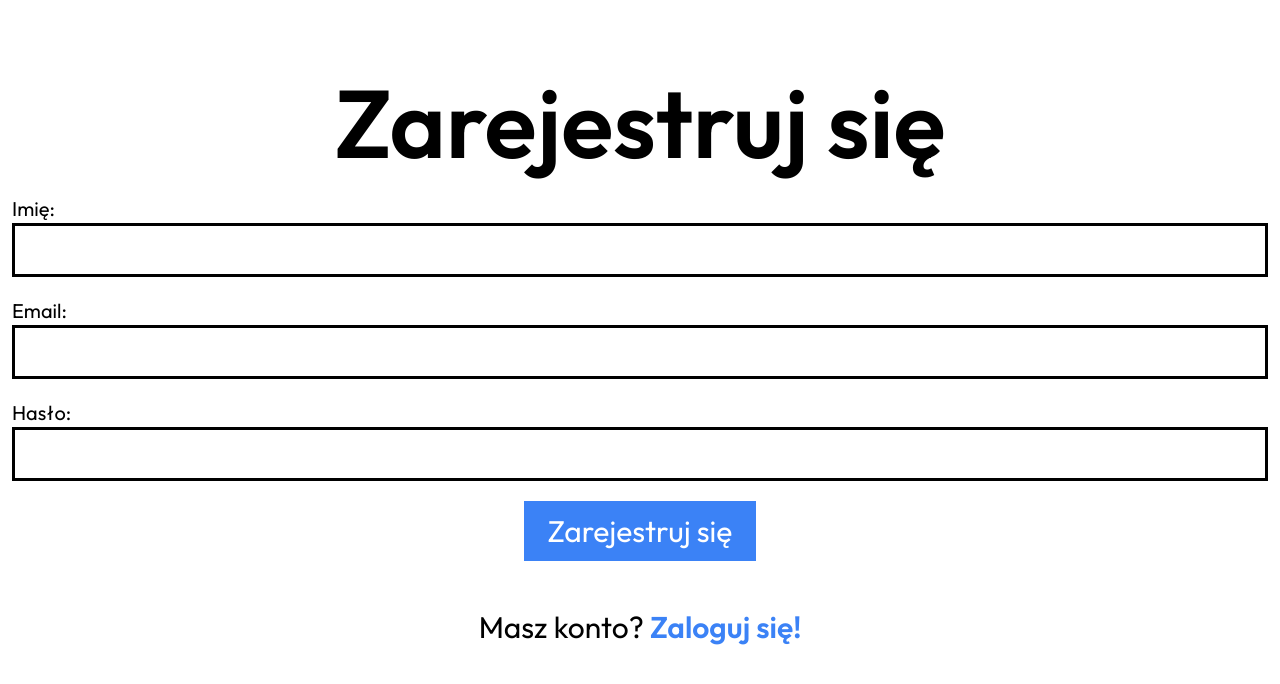
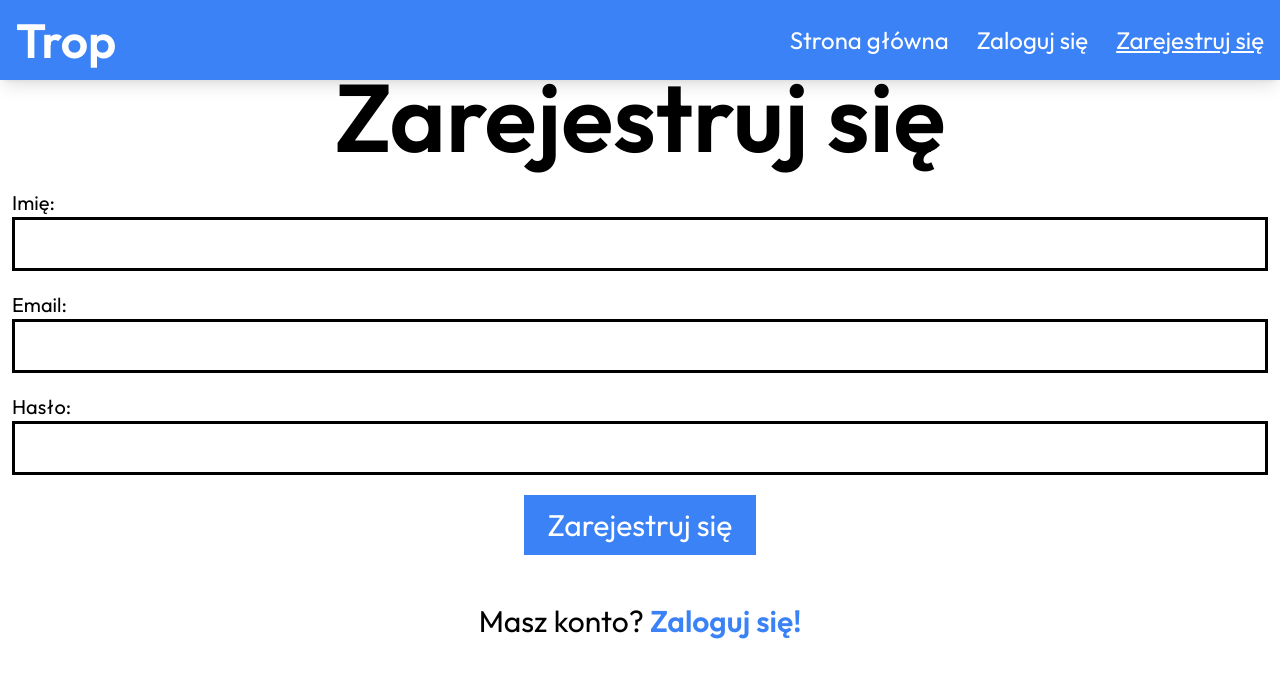
Before and after one commit to Rix1195/trop, a React (Vite) app: page /signUp in a window 1280 px wide. Shown: the top 684 px of the page. Built offline with nearby package versions, Linux system fonts and the light colour scheme; no server answers.

Commit message:
Fixing ui bugs, adding navbar

```diff
--- a/package.json
+++ b/package.json
@@ -13,6 +13,7 @@
     "firebase": "^11.1.0",
     "react": "^18.2.0",
     "react-dom": "^18.2.0",
+    "react-icons": "^5.4.0",
     "react-router-dom": "^7.1.1"
   },
   "devDependencies": {
--- /dev/null
+++ b/src/components/MainScreensNavbar.tsx
@@ -0,0 +1,71 @@
+import {useState} from "react";
+import {Link, NavLink} from "react-router-dom";
+import {IoMenuOutline} from "react-icons/io5";
+
+export default function MainScreensNavbar() {
+  const [isNavbarOpen, setIsNavbarOpen] = useState(false);
+
+  function toggleNavbar() {
+    setIsNavbarOpen((prevState) => !prevState);
+  }
+
+  return (
+    <nav className="bg-blue-500 text-white flex justify-between items-center shadow-lg fixed w-full">
+      <div className="p-4 flex justify-between w-full items-center">
+        <Link to="/">
+          <h2 className="font-semibold text-5xl">Trop</h2>
+        </Link>
+
+        <button className="block sm:hidden text-3xl" onClick={toggleNavbar}>
+          <IoMenuOutline />
+        </button>
+
+        <ul className="hidden sm:flex gap-7 text-2xl">
+          <NavLink
+            to="/"
+            className={({isActive}) => (isActive ? "underline" : "")}
+          >
+            <li>Strona główna</li>
+          </NavLink>
+          <NavLink
+            to="/login"
+            className={({isActive}) => (isActive ? "underline" : "")}
+          >
+            <li>Zaloguj się</li>
+          </NavLink>
+          <NavLink
+            to="/signUp"
+            className={({isActive}) => (isActive ? "underline" : "")}
+          >
+            <li>Zarejestruj się</li>
+          </NavLink>
+        </ul>
+      </div>
+
+      <ul
+        className={`sm:hidden fixed flex flex-col bg-blue-500 top-20 w-full gap-7 text-2xl p-4 shadow-md ${
+          isNavbarOpen ? "" : "hidden"
+        }`}
+      >
+        <NavLink
+          to="/"
+          className={({isActive}) => (isActive ? "underline" : "")}
+        >
+          <li>Strona główna</li>
+        </NavLink>
+        <NavLink
+          to="/login"
+          className={({isActive}) => (isActive ? "underline" : "")}
+        >
+          <li>Zaloguj się</li>
+        </NavLink>
+        <NavLink
+          to="/signUp"
+          className={({isActive}) => (isActive ? "underline" : "")}
+        >
+          <li>Zarejestruj się</li>
+        </NavLink>
+      </ul>
+    </nav>
+  );
+}
--- a/src/screens/LoginScreen.tsx
+++ b/src/screens/LoginScreen.tsx
@@ -2,7 +2,7 @@ import {Link} from "react-router-dom";
 
 export default function LoginScreen() {
   return (
-    <div className="flex flex-col items-center justify-center h-[90vh] p-3 gap-6">
+    <div className="flex flex-col items-center justify-center h-[90vh] p-3 gap-6 sm:pt-3 pt-24">
       <h1>Zaloguj się</h1>
 
       <form className="w-full flex flex-col gap-5">
@@ -21,9 +21,9 @@ export default function LoginScreen() {
         </button>
       </form>
 
-      <p className="text-3xl mt-6">
+      <p className="text-3xl mt-6 text-center">
         Nie masz konta?{" "}
-        <Link to="/signUp" className="font-semibold text-blue-500">
+        <Link to="/signUp" className="font-semibold text-blue-500 text-center">
           Zarejestruj się!
         </Link>
       </p>
--- /dev/null
+++ b/src/screens/MainScreensLayout.tsx
@@ -0,0 +1,12 @@
+import {Outlet} from "react-router-dom";
+import MainScreensNavbar from "../components/MainScreensNavbar";
+
+export default function MainScreensLayout() {
+  return (
+    <>
+      <MainScreensNavbar />
+
+      <Outlet />
+    </>
+  );
+}
--- a/src/screens/SignUpScreen.tsx
+++ b/src/screens/SignUpScreen.tsx
@@ -22,7 +22,7 @@ export default function LoginScreen() {
   }
 
   return (
-    <div className="flex flex-col items-center justify-center h-[90vh] p-3 gap-6">
+    <div className="flex flex-col items-center justify-center h-[90vh] p-3 gap-6 sm:pt-0 pt-52">
       <h1>Zarejestruj się</h1>
 
       <form className="w-full flex flex-col gap-5" onSubmit={signUp}>
@@ -68,7 +68,7 @@ export default function LoginScreen() {
 
       <p className="text-3xl mt-6">
         Masz konto?{" "}
-        <Link to="/login" className="font-semibold text-blue-500">
+        <Link to="/login" className="font-semibold text-blue-500 text-center">
           Zaloguj się!
         </Link>
       </p>
```
Also changed, not shown: src/App.tsx (+7 -0 lines), 1 other file (tests, documents, lock files or other folders).
